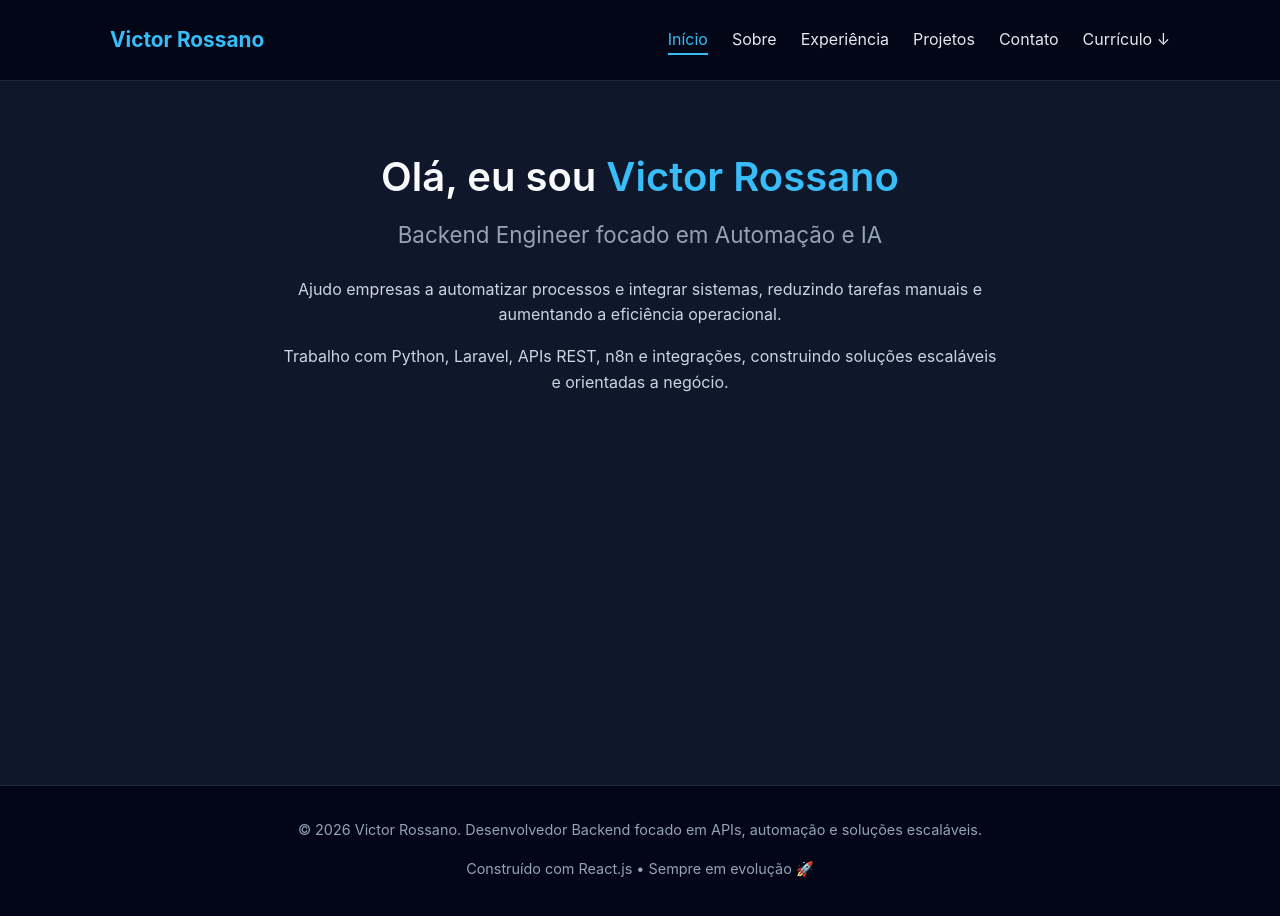
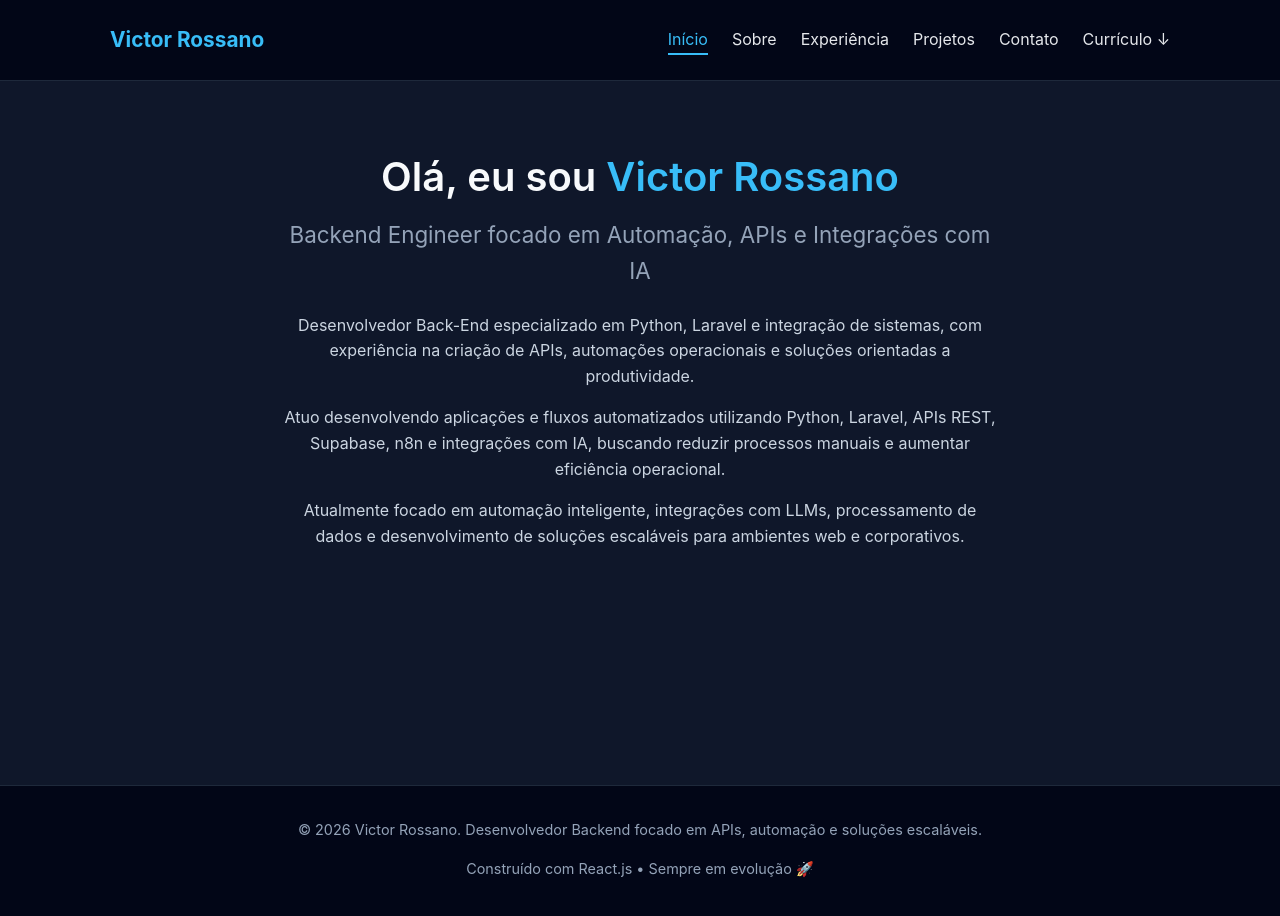
Before and after one commit to VictorRossan0/VictorRossan0.github.io, a React (Vite) app: page / in a window 1280 px wide. Shown: the top 916 px of the page. Built offline with nearby package versions, Linux system fonts and the light colour scheme.

Commit message:
Revise professional summary in Home.jsx
Updated the description of professional skills and focus areas.

```diff
--- a/src/pages/Home.jsx
+++ b/src/pages/Home.jsx
@@ -6,16 +6,26 @@ export function Home() {
           Olá, eu sou <span>Victor Rossano</span>
         </h1>
 
-        <h2>Backend Engineer focado em Automação e IA</h2>
+        <h2>
+          Backend Engineer focado em Automação, APIs e Integrações com IA
+        </h2>
 
         <p>
-          Ajudo empresas a automatizar processos e integrar sistemas,
-          reduzindo tarefas manuais e aumentando a eficiência operacional.
+          Desenvolvedor Back-End especializado em Python, Laravel e integração
+          de sistemas, com experiência na criação de APIs, automações
+          operacionais e soluções orientadas a produtividade.
         </p>
 
         <p>
-          Trabalho com Python, Laravel, APIs REST, n8n e integrações,
-          construindo soluções escaláveis e orientadas a negócio.
+          Atuo desenvolvendo aplicações e fluxos automatizados utilizando
+          Python, Laravel, APIs REST, Supabase, n8n e integrações com IA,
+          buscando reduzir processos manuais e aumentar eficiência operacional.
+        </p>
+
+        <p>
+          Atualmente focado em automação inteligente, integrações com LLMs,
+          processamento de dados e desenvolvimento de soluções escaláveis para
+          ambientes web e corporativos.
         </p>
       </section>
     </main>
```
